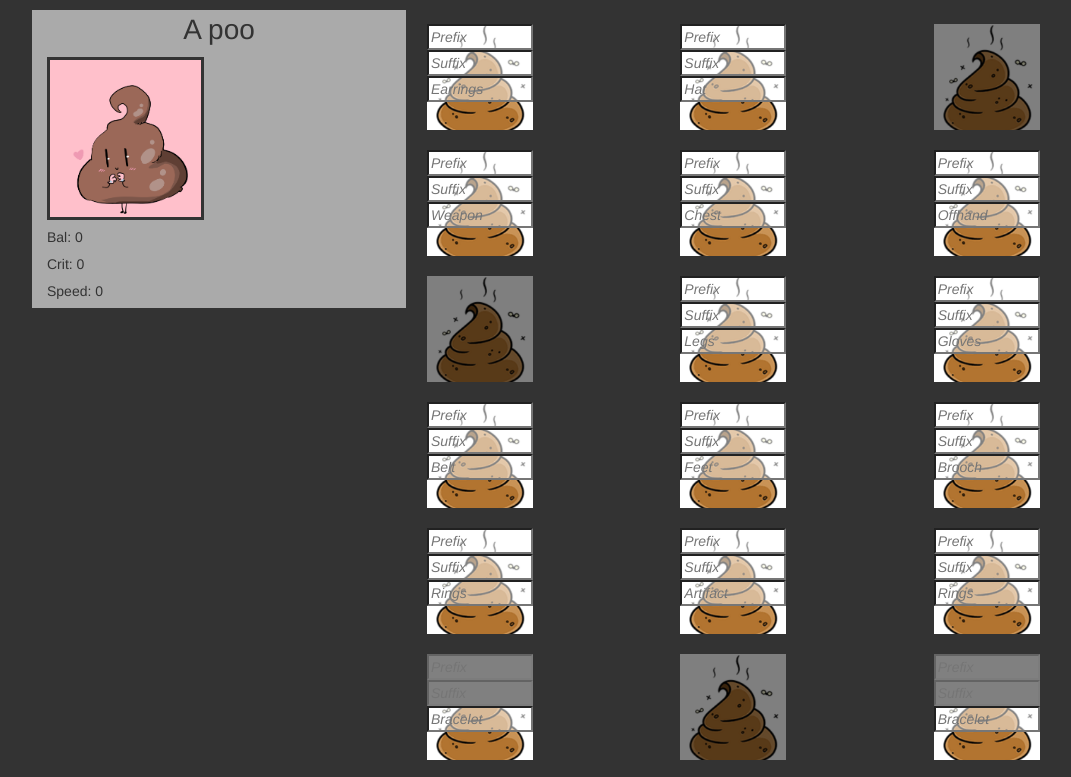
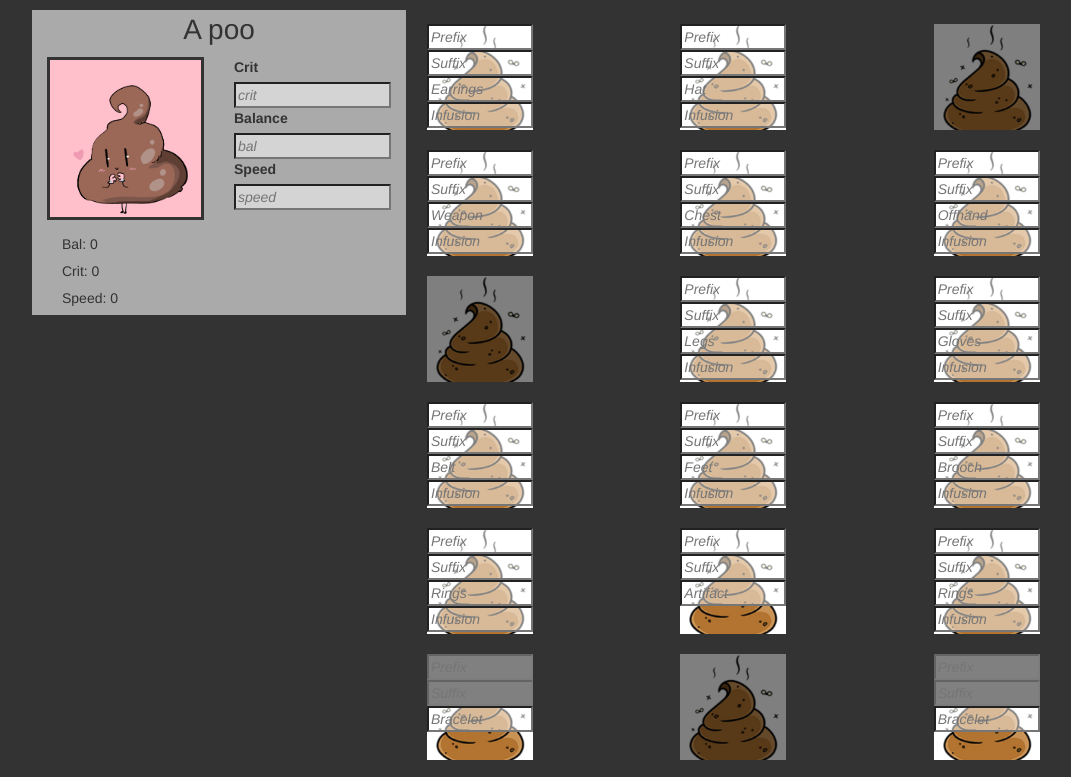
Before and after one commit to jiglei/PooArmory, a plain HTML site: page poo.html in a window 1280 px wide. Shown: the part 63-840 px from the top of the page, without its empty margins (41-1112 px from the left). Drawn offline with Linux system fonts and the light colour scheme.

Commit message:
add base poo

```diff
--- a/poo.html
+++ b/poo.html
@@ -15,16 +15,20 @@
 <link rel="stylesheet" type="text/css" href="jquery-ui-1.12.1/jquery-ui.css"> </link>
 <script type="text/javascript">
 var boxes = []
-
+var statSheet
 function displayTotals(boxes)
 {
 	var stats = accumulateBoxes(boxes)
 	//$("#endDisplay").html( ""+stats.bal )
-	createStatsSheet("endDisplay", stats)
+	//createStatsSheet("endDisplay", stats)
+	var fn = statSheet.data('update')
+	fn(stats)
 }
 
 $(document).ready( function()
 {
+	statSheet = createStatsSheet("endDisplay", {crit:0, bal:0, speed:0})
+
 	var update = function()
 	{
 		displayTotals(boxes)
@@ -68,8 +72,7 @@ $(document).ready( function()
 		createSquare("box"+(i++), "", update),
 		createSquare("box"+(i++), "bracelet", update, false)
 	]
-
-	update()
+	//update()
 
 
 })
--- a/poo.js
+++ b/poo.js
@@ -463,12 +463,42 @@ var g_items = {
 	"bracelet": g_bracelets
 }
 
+var g_minor_infusions = [
+
+]
+
+var g_armour_infusions = g_minor_infusions.concat([
+	"Def"
+])
+
+var g_major_infusions = [
+	"+2 crit",
+	"+1 crit",
+	"+2 balance",
+	"+1 balance",
+	"+1 speed",
+]
+
+var g_infusions = {
+	"weapon" : g_major_infusions.concat(['att']),
+	"chest": g_armour_infusions,
+	"gloves": g_armour_infusions,
+	"feet": g_armour_infusions,
+	"rings": g_major_infusions,
+	"offhand": g_major_infusions,
+	"hat":g_armour_infusions,
+	"legs": g_armour_infusions,
+	"belt": g_major_infusions,
+	"brooch": g_major_infusions,
+	"earrings": g_major_infusions,
+}
+
 var g_lookups = {};
 $.each(g_items, function(k,v){
 	g_lookups[k] = createLookup(v)
 })
 
-function createInputBox(placeholder)
+function createInputBox(placeholder, id=null)
 {
 	var ret= $("<input type='text' />")
 	ret.css("width", "100%")
@@ -477,6 +507,11 @@ function createInputBox(placeholder)
 	if(placeholder)
 	{
 		ret.attr("placeholder", placeholder)
+	}
+
+	if(id)
+	{
+		ret.attr("id", id)
 	}
 	return ret
 }
@@ -548,6 +583,7 @@ function createSquare(id, loc, cb, scrolls=true)
 	var prefix = createInputBox('Prefix')
 	var suffix = createInputBox('Suffix')
 	var item = createInputBox(toTitleCase(loc))
+	var inf = createInputBox('Infusion')
 
 	var display = $("<div />")
 	display.css("background-color",'white')
@@ -557,10 +593,11 @@ function createSquare(id, loc, cb, scrolls=true)
 		var p = box.data("prefix")
 		var s = box.data("suffix")
 		var w = box.data("item")
+		var i = box.data("inf")
 
 		var stats = {"bal":0, "crit":0, "speed": 0}
 
-		$.each([p,s,w], function(k,x)
+		$.each([p,s,w,i], function(k,x)
 		{
 			if(x && x.stats)
 			{
@@ -577,11 +614,12 @@ function createSquare(id, loc, cb, scrolls=true)
 		return true
 	}
 
-	var scrollSet = function(key, thing)
+	// arrayOfItems should be g_scrolls or g_items[loc]
+	var propSet = function(key, arrayOfItems)
 	{
 		return function(){
-			var name = thing.val().toLowerCase()
-			$.each(g_scrolls, function(k,v)
+			var name = $(this).val().toLowerCase()
+			$.each(arrayOfItems, function(k,v)
 			{
 				if (v.name.toLowerCase() == name)
 				{
@@ -628,72 +666,74 @@ function createSquare(id, loc, cb, scrolls=true)
         }
 	}
 
-	prefix.autocomplete({
-		source: scrollSource(true),
-		change: scrollSet("prefix", prefix),
-		"close": scrollSet("prefix", prefix),
-		"open": openCb(g_scrollLookup),
-		delay: 250,
-		minLength:0,
+	var sharedOpts = {
+		delay: 100,
+		minLength: 0,
 		position: {my:"left center", at :"right center"},
 		messages: {
 			noResults: '',
 			results: function() {}
 		}
 	}
-	)
-	prefix.on("focus", function(){	prefix.autocomplete("search", prefix.val())})
 
-	suffix.autocomplete({
+	var setOpenOnFocus = function(el)
+	{
+		el.on("focus", function(){	$(this).autocomplete("search", $(this).val())})
+	}
+
+	prefix.autocomplete($.extend({},sharedOpts,
+	{
+		source: scrollSource(true),
+		change: propSet("prefix", g_scrolls),
+		"close": propSet("prefix", g_scrolls),
+		"open": openCb(g_scrollLookup)
+	}))
+	setOpenOnFocus(prefix)
+
+	suffix.autocomplete($.extend({},sharedOpts,
+	{
 		source: scrollSource(false),
-		position: {my:"left center", at :"right center"},
-		change: scrollSet("suffix", suffix),
-		"close": scrollSet("suffix", suffix),
-		"open": openCb(g_scrollLookup),
-		minLength:0,
-		messages: {
-			noResults: '',
-			results: function() {}
-		}
-	})
-	suffix.on("focus", function(){
-		suffix.autocomplete("search", suffix.val())
-		}
-	)
+		change: propSet("suffix", g_scrolls),
+		"close": propSet("suffix", g_scrolls),
+		"open": openCb(g_scrollLookup)
+	}))
 
-	var updateItem = function()
-	{
-		var name = item.val().toLowerCase()
-		$.each(g_items[loc], function(k,v)
-		{
-			if (v.name.toLowerCase() == name)
-			{
-				box.data("item", v)
-				return false
-			}
-		})
-		return update()
-	}
+	setOpenOnFocus(suffix)
 
 	var src = $.map(g_items[loc], function(k,v) {
 		return k.name
 	})
 
-	item.autocomplete({
+	item.autocomplete($.extend({},sharedOpts,
+	{
 		source:src,
-		"close":updateItem,
-		"change":updateItem,
-		"open": openCb(g_lookups[loc]),
-		minLength:0,
-		position: {my:"left center", at :"right center"},
-		messages: {
-			noResults: '',
-			results: function() {
+		"close": propSet("item", g_items[loc]),
+		"change": propSet("item", g_items[loc]),
+		"open": openCb(g_lookups[loc])
+	}))
+	setOpenOnFocus(item)
+
+	var statPat = /[+-]?(\d)\s*(.*)/;
+	var updateInf = function()
+	{
+		var val = $(this).val()
+		var match = statPat.exec(val);
+		var num = parseInt(match[1])
+		var stat = match[2]
+		var s = {}
+		s[stat] = num
+		box.data("inf", {"name":val, "stats":s})
+		update()
 	}
-		}
-	})
-	item.on("focus", function(){item.autocomplete("search", item.val())})
 
+	inf.autocomplete($.extend({},sharedOpts,
+	{
+		source: g_infusions[loc],
+		"close":updateInf,
+		"change":updateInf
+	}))
+
+	setOpenOnFocus(inf)
 
 	box.append(prefix)
 	box.append(suffix)
@@ -705,6 +745,11 @@ function createSquare(id, loc, cb, scrolls=true)
 		suffix.css("background-color","gray")
 	}
 	box.append(item)
+
+	if(loc in g_infusions)
+	{
+		box.append(inf)
+	}
 	//box.append(display)
 
 
@@ -729,6 +774,35 @@ function accumulateBoxes(boxes)
 // id is a col
 function createStatsSheet(id, stats)
 {
+	// base stats
+
+	var valOf = function(el)
+	{
+		var ret = parseInt(el.val())
+		if (isNaN(ret))
+		{
+			return 0
+		}
+		return ret
+	}
+
+	var critInput = createInputBox("crit")
+	var critLabel = $("<label>Crit</label>")
+	var balInput = createInputBox("bal")
+	var balLabel = $("<label>Balance</label>")
+	var speedInput = createInputBox("speed")
+	var speedLabel = $("<label>Speed</label>")
+
+	// TODO: Formatting on these
+	var statsDiv = $("<div class='col-xs-6'/>")
+	statsDiv
+	.append(critLabel)
+	.append(critInput)
+	.append(balLabel)
+	.append(balInput)
+	.append(speedLabel)
+	.append(speedInput)
+
 	var statRowString = "<div class='row m-top-bot' />"
 	var target = $("#"+id)
 	target.html("")
@@ -761,25 +835,44 @@ function createStatsSheet(id, stats)
 
 	picdiv.append(pic)
 	row.append(picdiv)
+	row.append(statsDiv)
+
+
 	target.append(row)
 
+	var statsWrap = $("<div class='col-xs-12'/>")
+	target.append(statsWrap)
+
+	var writeStats = function(stats)
+	{
+		statsWrap.html(" ")
 		row = $(statRowString)
 		var statCol = $("<div class='col-xs-6'/>")
-	statCol.html("Bal: " + stats.bal)
+		statCol.html("Bal: " + (stats.bal + valOf(balInput)))
 		row.append(statCol)
-	target.append(row)
+		statsWrap.append(row)
 
 		row = $(statRowString)
 		statCol = $("<div class='col-xs-6'/>")
-	statCol.html("Crit: " + stats.crit)
+		statCol.html("Crit: " + (stats.crit + valOf(critInput) ))
 		row.append(statCol)
-	target.append(row)
+		statsWrap.append(row)
 
 		row = $(statRowString)
 		statCol = $("<div class='col-xs-6'/>")
-	statCol.html("Speed: " + stats.speed)
+		statCol.html("Speed: " + (stats.speed + valOf(speedInput)))
 		row.append(statCol)
-	target.append(row)
+		statsWrap.append(row)
+		target.data('stats',stats)
+	}
+	writeStats(stats)
+	target.data('update', writeStats)
 
+	$.each([critInput,balInput,speedInput], function(k,v){
+		v.on('change', function(){
+			writeStats(target.data('stats'))
+		})
+	})
 
+	return target
 }
```
Lines whose indentation alone changed are shown as unchanged.
